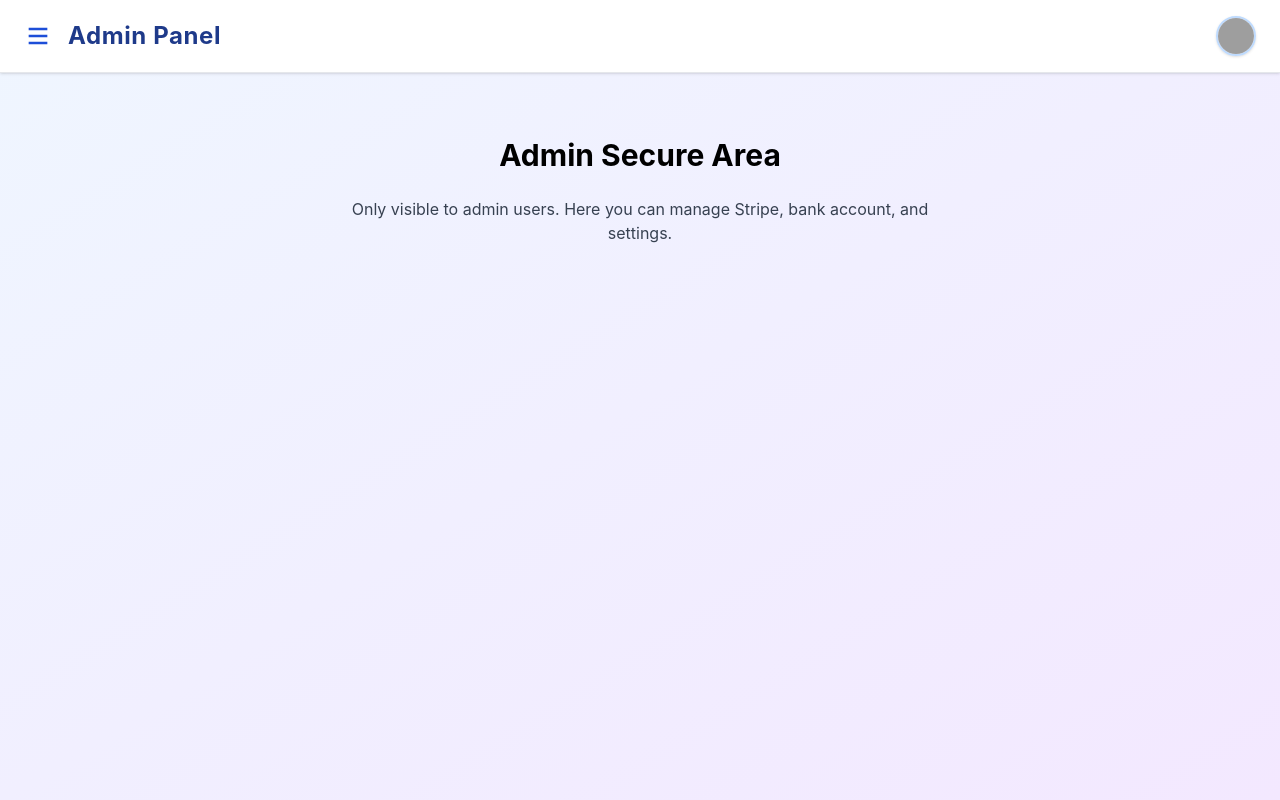
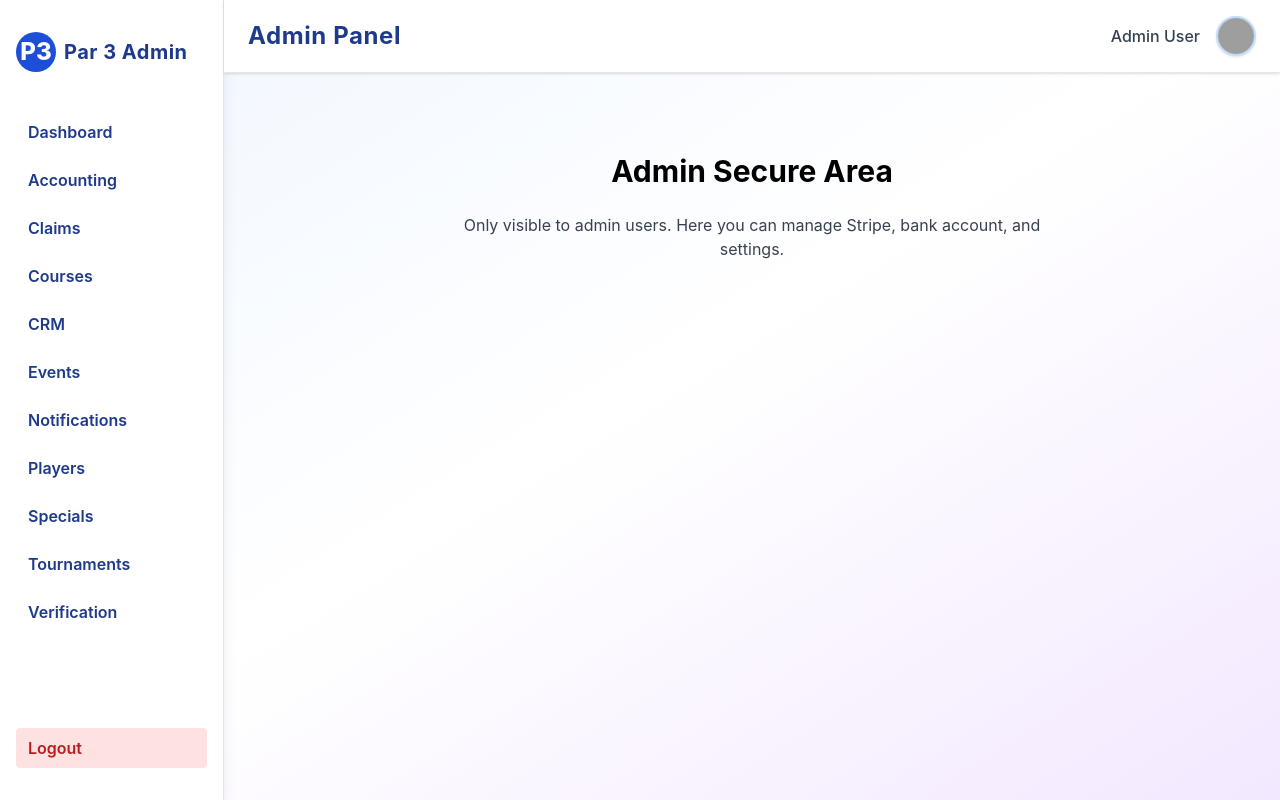
Before and after one commit to devbooth1-ui/par3-admin1, a Next.js app: page /admin-only in a window 1280 px wide. Built offline with nearby package versions, Linux system fonts and the light colour scheme; sample sign-in values are in the browser's storage; grey boxes are pictures that could not be loaded.

Commit message:
fix(ui): correct Tailwind content globs for Next.js

```diff
--- a/tailwind.config.js
+++ b/tailwind.config.js
@@ -1,7 +1,10 @@
+/** @type {import('tailwindcss').Config} */
 module.exports = {
-  content: ["./index.html", "./src/**/*.{js,ts,jsx,tsx}"],
-  theme: {
-    extend: {},
-  },
-  plugins: [],
-}
+  content: [
+    "./pages/**/*.{js,ts,jsx,tsx}",
+    "./components/**/*.{js,ts,jsx,tsx}",
+    "./app/**/*.{js,ts,jsx,tsx}"
+  ],
+  theme: { extend: {} },
+  plugins: []
+};
```
